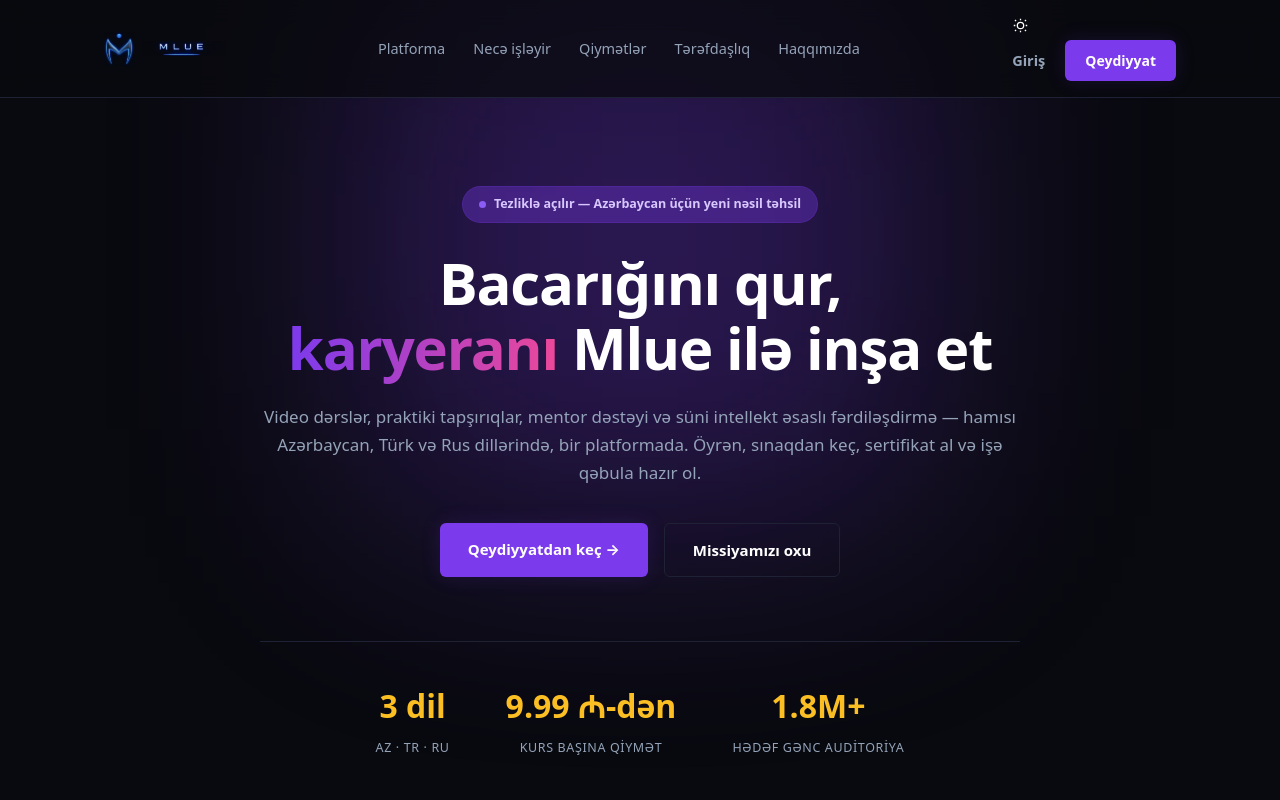
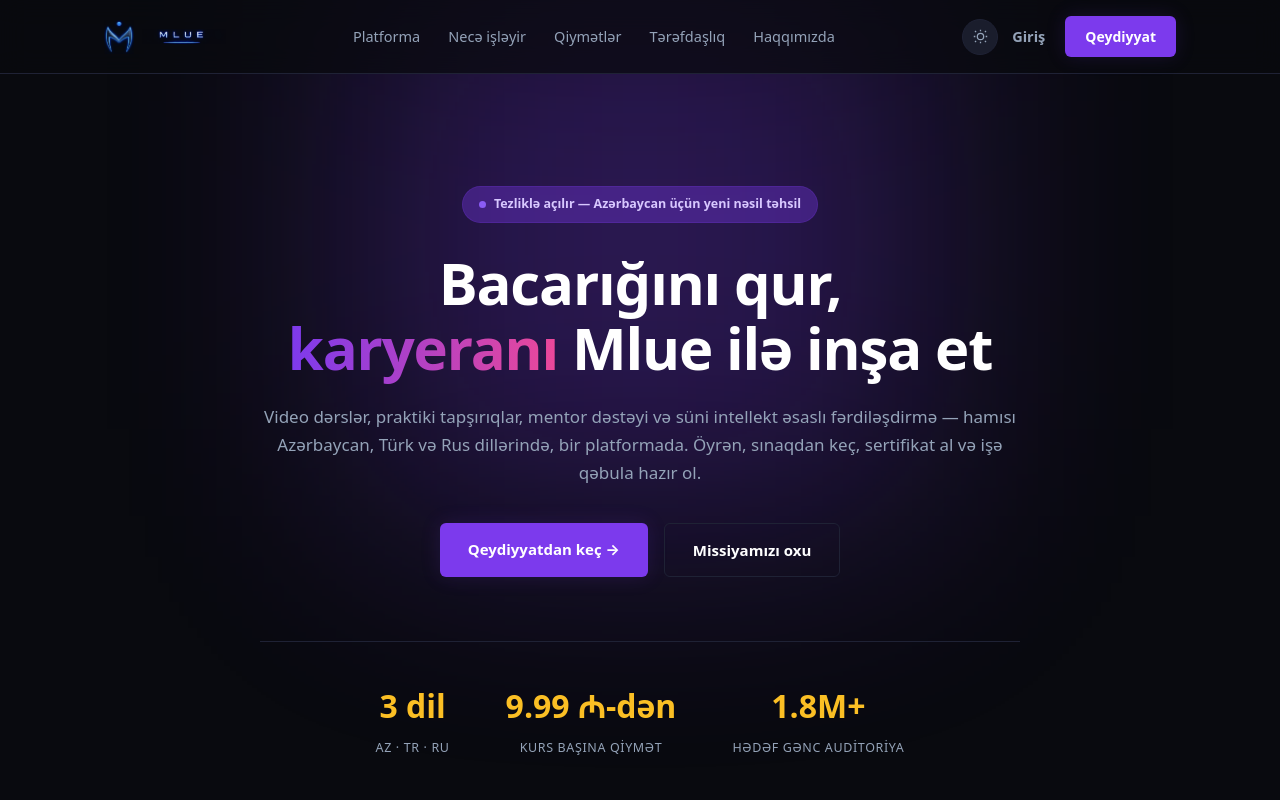
Before and after one commit to MlueEducation/mlue-website, a Next.js app: page / in a window 1280 px wide. Shown: the top 800 px of the page. Built offline with nearby package versions, Linux system fonts and the light colour scheme.

Commit message:
Update globals.css

```diff
--- a/app/globals.css
+++ b/app/globals.css
@@ -29,7 +29,41 @@
   --glow-strong: 0 0 35px rgba(124, 58, 237, .3);
 
   --container: 1120px;
+
+  --purple-10: rgba(124, 58, 237, .10);
+  --purple-15: rgba(124, 58, 237, .15);
+  --purple-30: rgba(124, 58, 237, .30);
+  --purple-40: rgba(124, 58, 237, .40);
+  --danger-10: rgba(244, 63, 94, .10);
+  --danger-30: rgba(244, 63, 94, .30);
+  --danger-50: rgba(244, 63, 94, .50);
 }
+
+html[data-theme="light"] {
+  --brand-purple: #7c3aed;
+  --brand-purple-hover: #6d28d9;
+  --brand-purple-glow: rgba(124, 58, 237, .16);
+  --brand-yellow: #d97706;
+  --brand-yellow-soft: rgba(217, 119, 6, .1);
+
+  --bg-page: #f7f7fb;
+  --bg-surface: #ffffff;
+  --bg-surface-secondary: #f1eff9;
+  --border-dark: #e5e2f0;
+  --border-glow: rgba(124, 58, 237, .18);
+
+  --text-bright: #14121c;
+  --text-muted: #5c5768;
+  --text-darker: #8b8797;
+
+  --success: #059669;
+  --danger: #dc2626;
+
+  --glow-light: 0 1px 3px rgba(20, 18, 28, .06), 0 1px 2px rgba(20, 18, 28, .04);
+  --glow-strong: 0 10px 28px rgba(124, 58, 237, .16);
+}
+
+*, *::before, *::after { transition: background-color .25s ease, border-color .25s ease, color .25s ease; }
 
 * { box-sizing: border-box; margin: 0; padding: 0; }
 html { scroll-behavior: smooth; }
@@ -66,9 +100,10 @@
 /* ---------- nav ---------- */
 header {
   position: fixed; top: 0; left: 0; right: 0; z-index: 100;
-  background: rgba(9, 10, 15, .72); backdrop-filter: blur(14px);
+  background: var(--header-bg, rgba(9, 10, 15, .72)); backdrop-filter: blur(14px);
   border-bottom: 1px solid var(--border-dark);
 }
+html[data-theme="light"] header { --header-bg: rgba(247, 247, 251, .78); }
 nav {
   max-width: var(--container); margin: 0 auto; padding: 16px 24px;
   display: flex; align-items: center; justify-content: space-between; gap: 24px;
@@ -80,7 +115,15 @@
 .brand-rest { color: var(--text-bright); }
 .nav-links { display: flex; gap: 28px; font-size: 14.5px; color: var(--text-muted); flex: 1; justify-content: center; }
 .nav-links a:hover { color: var(--text-bright); }
-.nav-auth-desktop { flex-shrink: 0; }
+.nav-auth-desktop { flex-shrink: 0; display: flex; align-items: center; gap: 14px; }
+.theme-toggle {
+  width: 36px; height: 36px; border-radius: var(--radius-full);
+  background: var(--bg-surface-secondary); border: 1px solid var(--border-dark);
+  color: var(--text-muted); display: flex; align-items: center; justify-content: center;
+  cursor: pointer; flex-shrink: 0; transition: border-color .2s, color .2s;
+}
+.theme-toggle:hover { border-color: var(--border-glow); color: var(--text-bright); }
+.mobile-menu .theme-toggle-row { display: flex; align-items: center; justify-content: space-between; padding: 4px 2px; }
 .nav-auth-links { display: flex; align-items: center; gap: 20px; }
 .nav-login { font-size: 14.5px; color: var(--text-muted); font-weight: 600; }
 .nav-login:hover { color: var(--text-bright); }
@@ -91,7 +134,7 @@
 }
 .nav-cta:hover { background: var(--brand-purple-hover); box-shadow: var(--glow-strong); }
 .burger { display: none; flex-direction: column; gap: 5px; background: none; border: none; cursor: pointer; padding: 6px; }
-.burger span { width: 22px; height: 2px; background: #fff; border-radius: 2px; }
+.burger span { width: 22px; height: 2px; background: var(--text-bright); border-radius: 2px; }
 .mobile-menu { display: none; flex-direction: column; gap: 18px; padding: 20px 24px 28px; border-top: 1px solid var(--border-dark); }
 .mobile-menu.open { display: flex; }
 .mobile-menu a { color: var(--text-muted); font-size: 15px; }
@@ -116,13 +159,15 @@
 }
 @keyframes pulse { 0%, 100% { opacity: .65; } 50% { opacity: 1; } }
 @media (prefers-reduced-motion: reduce) { .orb { animation: none; } }
+html[data-theme="light"] .orb { opacity: .35; }
 .hero-inner { position: relative; z-index: 1; max-width: 760px; margin: 0 auto; }
 .badge {
   display: inline-flex; align-items: center; gap: 8px;
   background: var(--brand-purple-glow); border: 1px solid var(--border-glow);
-  color: #d8c8ff; font-size: 12.5px; font-weight: 600;
+  color: var(--badge-text, #d8c8ff); font-size: 12.5px; font-weight: 600;
   padding: 8px 16px; border-radius: var(--radius-full); margin-bottom: 28px;
 }
+html[data-theme="light"] .badge { --badge-text: #6d28d9; }
 .dot { width: 7px; height: 7px; border-radius: 50%; background: var(--brand-purple-hover); }
 h1.hero-title { font-size: clamp(34px, 6vw, 58px); font-weight: 800; line-height: 1.12; letter-spacing: -.02em; margin-bottom: 22px; }
 h1.hero-title .accent { background: linear-gradient(90deg, var(--brand-purple), #ec4899); -webkit-background-clip: text; background-clip: text; color: transparent; }
@@ -153,7 +198,8 @@
 .compare { display: grid; grid-template-columns: 1fr 1fr; gap: 24px; }
 .compare-col { background: var(--bg-surface); border: 1px solid var(--border-dark); border-radius: var(--radius-lg); padding: 32px; }
 .compare-col h3 { font-size: 15px; text-transform: uppercase; letter-spacing: .05em; margin-bottom: 22px; color: var(--text-muted); }
-.compare-col.bad h3 { color: #fca5a5; }
+.compare-col.bad h3 { color: var(--bad-text, #fca5a5); }
+html[data-theme="light"] .compare-col.bad h3 { --bad-text: #dc2626; }
 .compare-col.good { border-color: var(--border-glow); box-shadow: var(--glow-light); }
 .compare-col.good h3 { color: var(--brand-yellow); }
 .compare-item { display: flex; gap: 12px; padding: 14px 0; border-bottom: 1px solid var(--border-dark); font-size: 14.5px; line-height: 1.5; }
```
